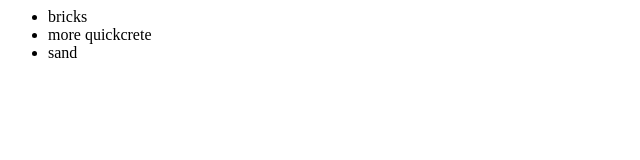
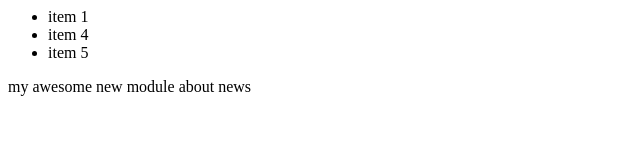
Before and after one commit to adamwise95/newGitTest, a plain HTML site: page index.html in a window 1280 px wide. Shown: the whole page, without its empty margins (0-640 px from the left). Drawn offline with Linux system fonts and the light colour scheme.

Commit message:
added new module

```diff
--- a/index.html
+++ b/index.html
@@ -1,12 +1,14 @@
 <html>
-	<body>
-		<div>
-			<ul>
-				<li>bricks</li>
-				<li>more quickcrete</li>
-				<li>sand</li>
-			</ul>
-		</div>
-	</body>
-
+<body>
+	<module-one>
+		<ul>
+			<li>item 1</li>
+			<li>item 4</li>
+			<li>item 5</li>
+		</ul>
+	</module-one>
+	<module-two>
+		<div>my awesome new module about news</div>
+	</module-two>
+</body>
 </html>
```
